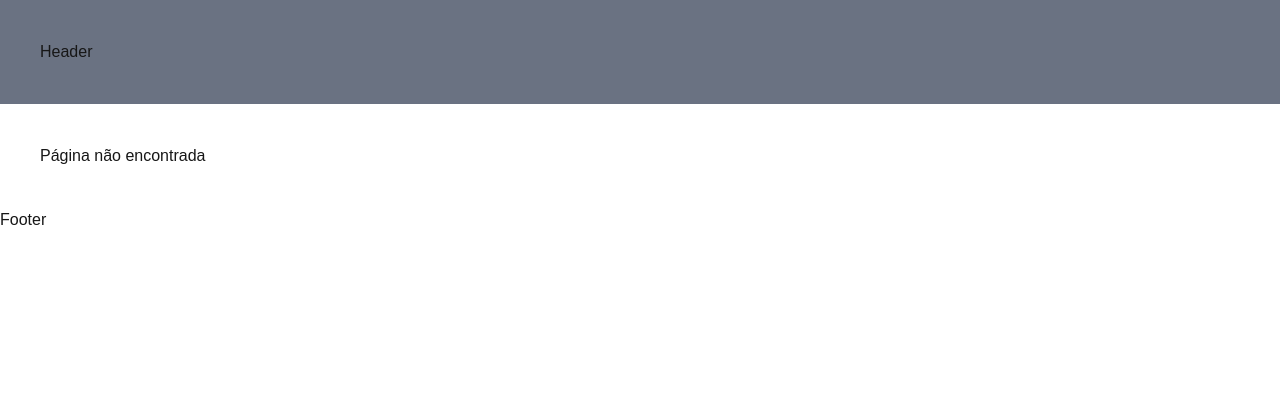
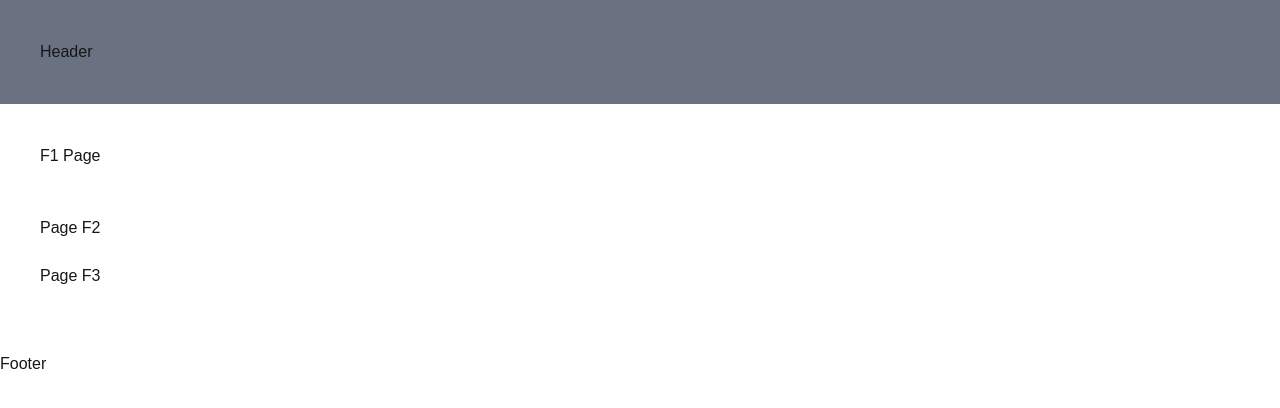
Before and after one commit to gabrielcomputacao/Saas15, a Next.js app: page /f1 in a window 1280 px wide. Before the commit this address had no page. Shown: the top 408 px of the page. Built offline with nearby package versions, Linux system fonts and the light colour scheme.

Commit message:
feat: intercepting Routes

```diff
--- /dev/null
+++ b/src/app/f1/(.)f2/page.tsx
@@ -0,0 +1,15 @@
+export default function InterceptedF2() {
+  /*
+        A pagina interceptada mostra uma UI temporario mas mantem o contexto
+        da página padrao.
+        Primeira ver onde é a origem depois qual o destino, e dentro da origem criar
+        pastas com o nome (.) ou (..) ou (..)(..) depende de onde a outra pagina de destino está
+        referente a pagina de origem, como se fosse o caminho para referencia um path
+    */
+
+  return (
+    <div className="p-20">
+      <h1>(.)F2 Page intercepted</h1>
+    </div>
+  );
+}
--- /dev/null
+++ b/src/app/f1/(..)f3/page.tsx
@@ -0,0 +1,7 @@
+export default function InterceptedF3() {
+  return (
+    <div className="p-20">
+      <h1>(..)F3 Page intercepted</h1>
+    </div>
+  );
+}
--- /dev/null
+++ b/src/app/f1/f2/page.tsx
@@ -0,0 +1,7 @@
+export default function F2() {
+  return (
+    <div className="p-20">
+      <h1>F2 Page</h1>
+    </div>
+  );
+}
--- /dev/null
+++ b/src/app/f1/page.tsx
@@ -0,0 +1,14 @@
+import Link from "next/link";
+
+export default function F1() {
+  return (
+    <div className="p-10">
+      <h1>F1 Page</h1> <br />
+      <br />
+      <Link href={"/f1/f2"}> Page F2</Link> <br />
+      <br />
+      <Link href={"/f3"}> Page F3</Link> <br />
+      <br />
+    </div>
+  );
+}
--- /dev/null
+++ b/src/app/f3/page.tsx
@@ -0,0 +1,7 @@
+export default function F3() {
+  return (
+    <div className="p-20">
+      <h1>F3 Page</h1>
+    </div>
+  );
+}
```
